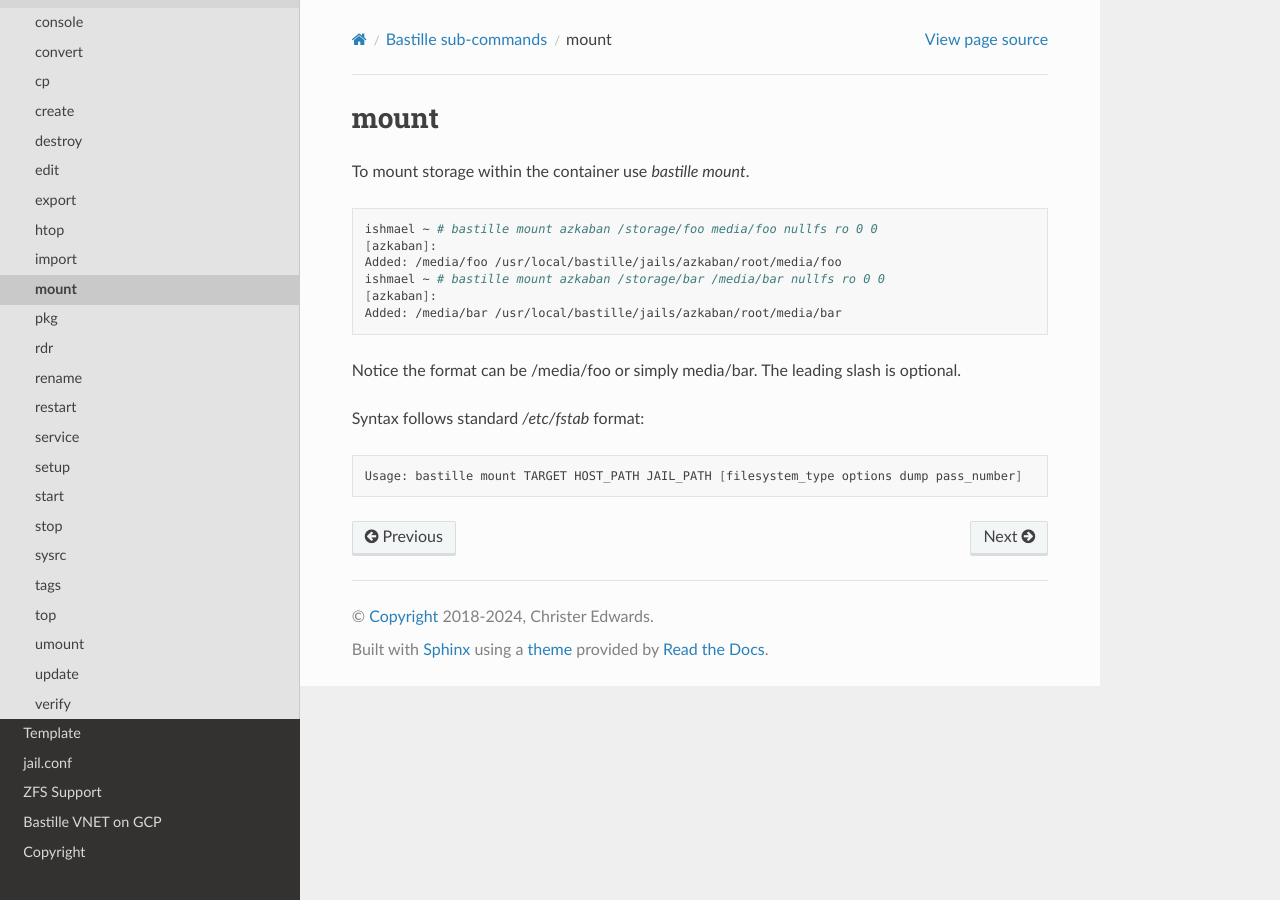
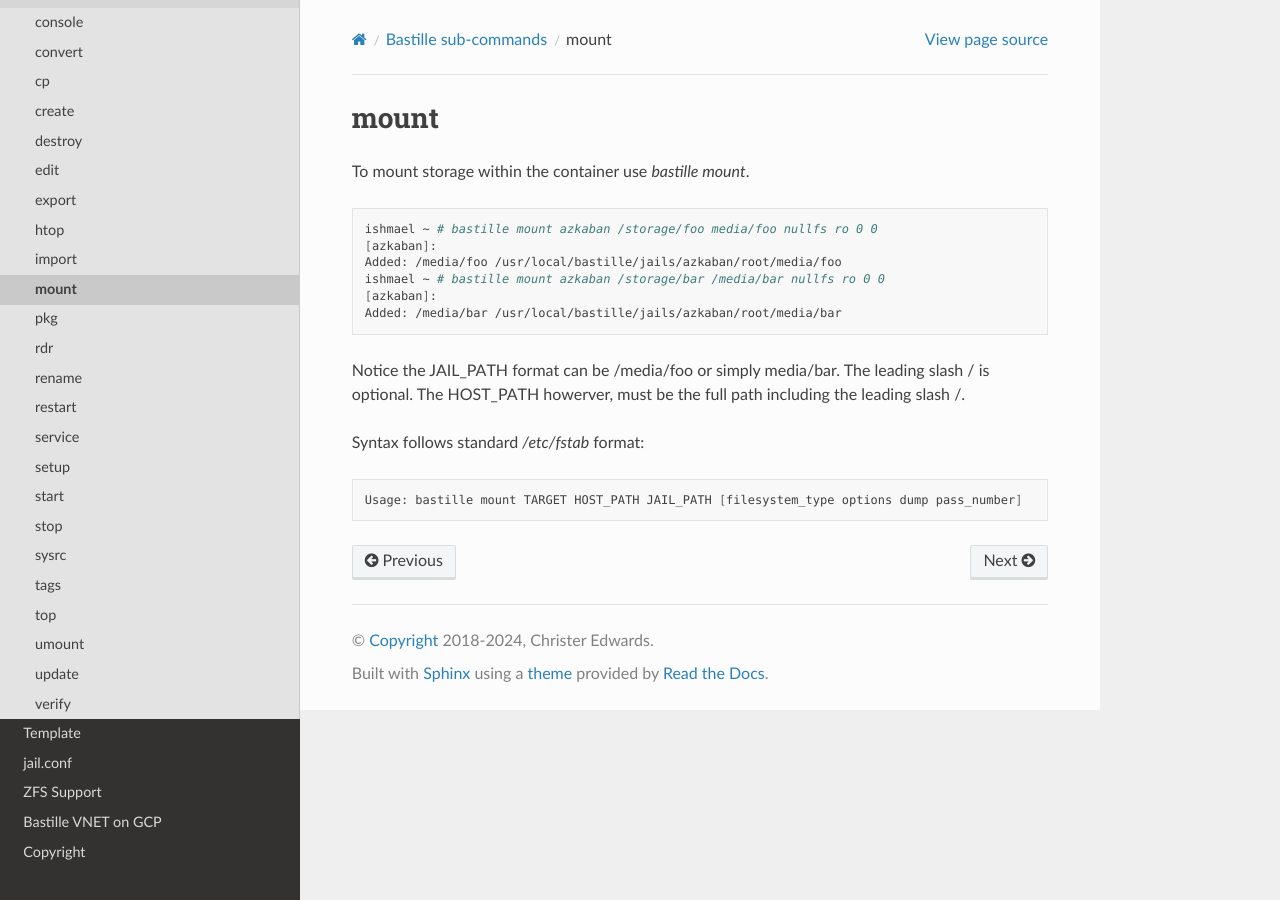
Before and after one commit to BastilleBSD/bastille, a Sphinx documentation site: the page built from docs/chapters/subcommands/mount.rst, in a window 1280 px wide. Built offline with Sphinx 7.4.7 and the Read the Docs theme 3.1.0, drawn with Linux system fonts in a browser that asks for light colours; pages that are not in the unit, such as notebooks, are missing from menus.

Commit message:
Better docs

```diff
--- a/docs/chapters/subcommands/mount.rst
+++ b/docs/chapters/subcommands/mount.rst
@@ -13,7 +13,7 @@ To mount storage within the container use `bastille mount`.
   [azkaban]:
   Added: /media/bar /usr/local/bastille/jails/azkaban/root/media/bar
 
-Notice the format can be /media/foo or simply media/bar. The leading slash is optional.
+Notice the JAIL_PATH format can be /media/foo or simply media/bar. The leading slash / is optional. The HOST_PATH howerver, must be the full path including the leading slash /.
 
 Syntax follows standard `/etc/fstab` format:
 
```
